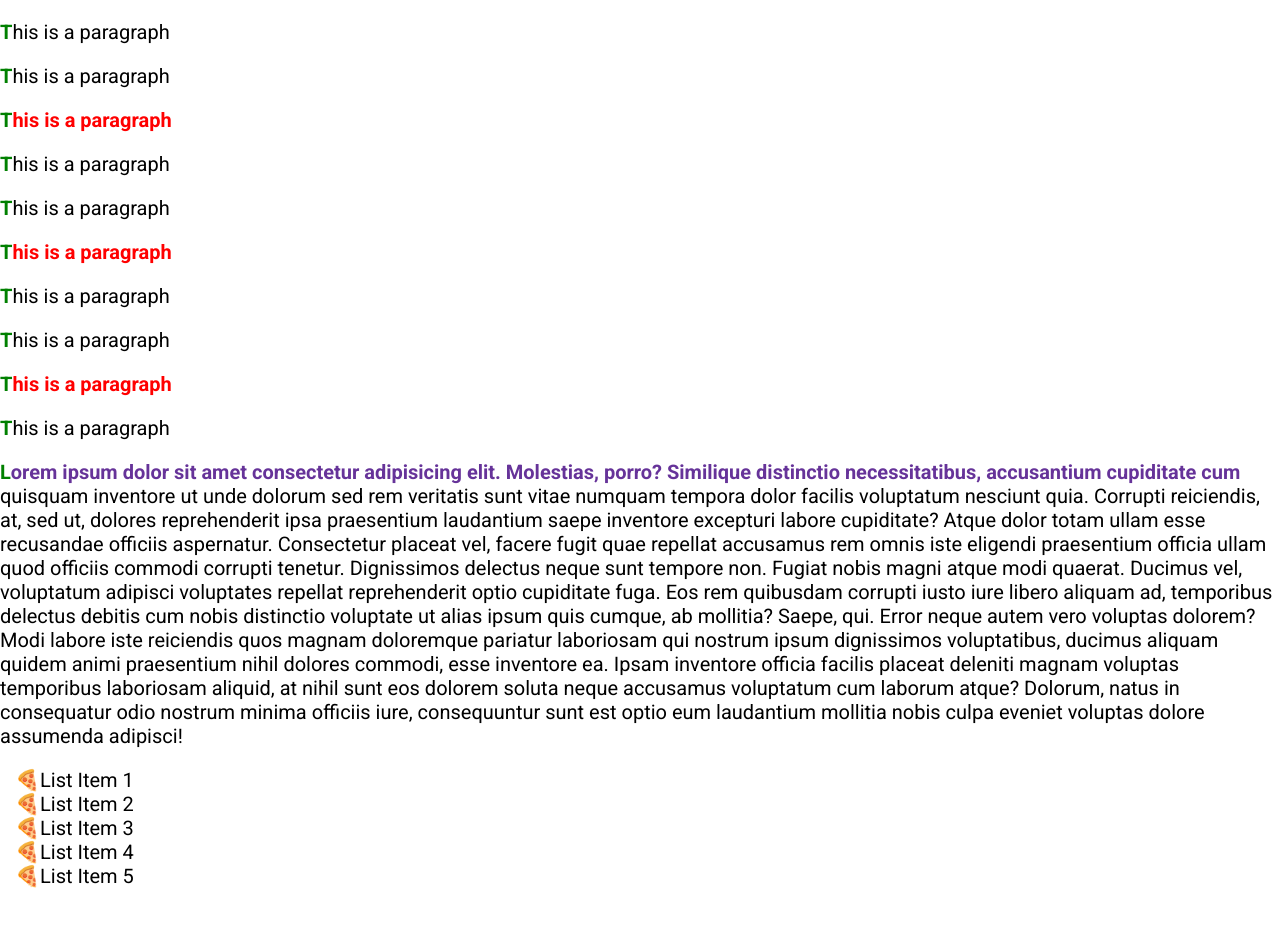
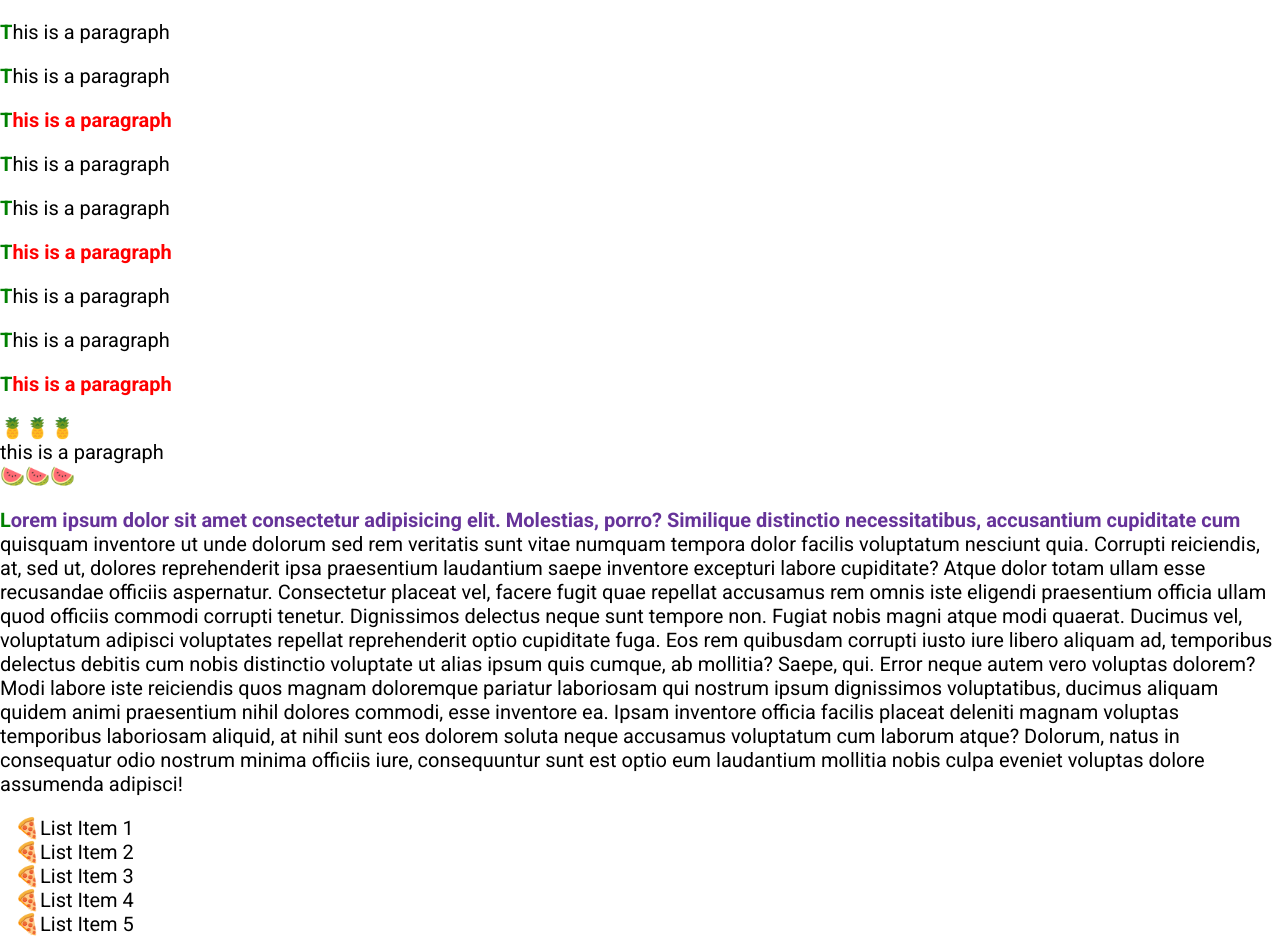
Before and after one commit to ex-jedi/odin-project, a website: page index.html in a window 1280 px wide. Before the commit the page ends 898 px from the top, so only its background shows below. Drawn offline with Linux system fonts and the light colour scheme.

Commit message:
Before and after

```diff
--- a/index.html
+++ b/index.html
@@ -24,7 +24,7 @@
     <p>this is a paragraph</p>
     <p>this is a paragraph</p>
     <p>this is a paragraph</p>
-    <p>this is a paragraph</p>
+    <p class="smol-para">this is a paragraph</p>
     <p class="big-para">Lorem ipsum dolor sit amet consectetur adipisicing elit. Molestias, porro? Similique distinctio
       necessitatibus, accusantium cupiditate cum quisquam inventore ut unde dolorum sed rem veritatis sunt vitae numquam
       tempora dolor facilis voluptatum nesciunt quia. Corrupti reiciendis, at, sed ut, dolores reprehenderit ipsa
--- a/sass/main.scss
+++ b/sass/main.scss
@@ -58,6 +58,16 @@ p::first-letter {
   font-weight: bold;
 }
 
+.smol-para::before {
+  content: '🍍🍍🍍';
+  display: block;
+}
+
+.smol-para::after {
+  content: '🍉🍉🍉';
+  display: block;
+}
+
 li::marker {
   content: "🍕";
   color: blue;
```
Also changed, not shown: css/main.css, 1 other file.
